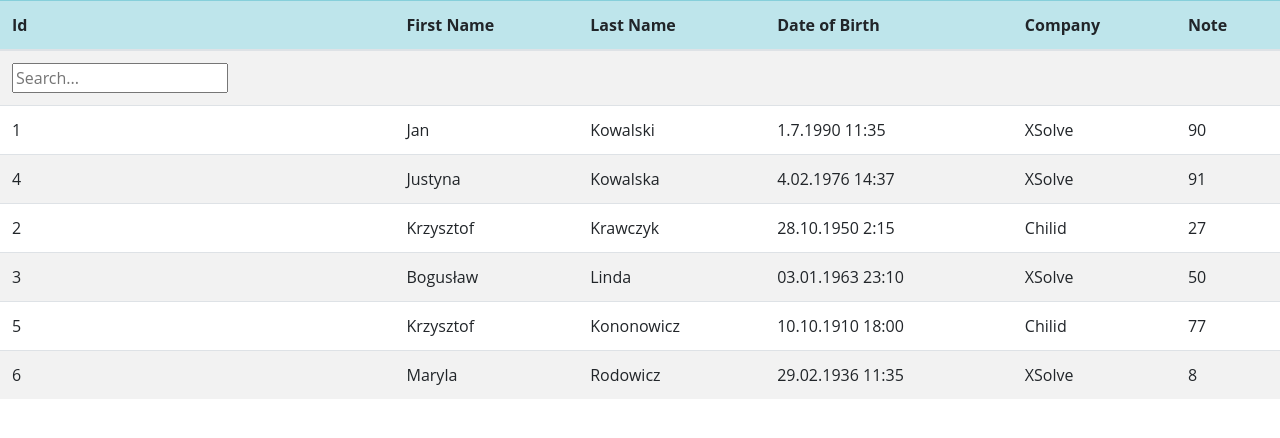
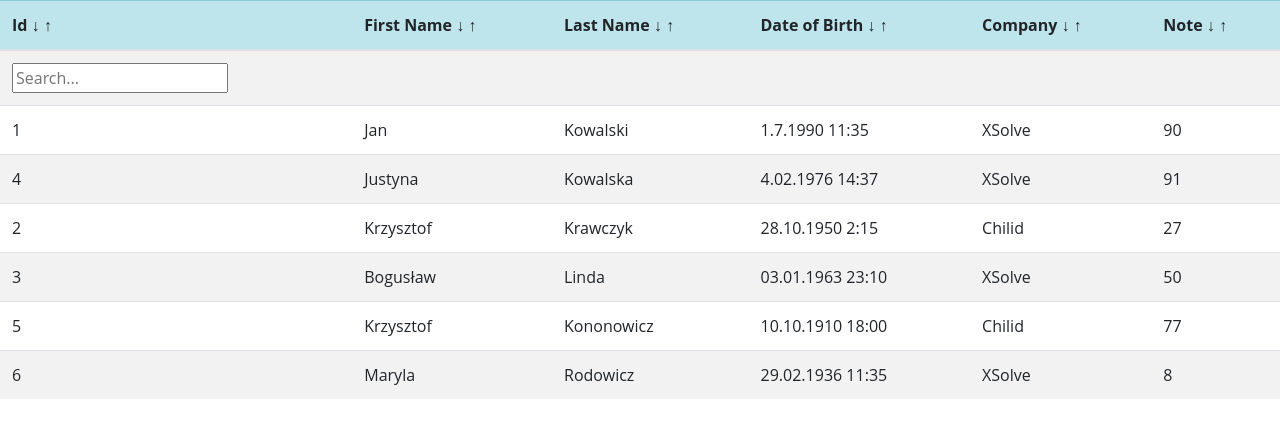
Before and after one commit to b-e-a-t-a/Employees-Table-App, a React app: page / in a window 1280 px wide. Built offline with nearby package versions, Linux system fonts and the light colour scheme.

Commit message:
Add sorting

```diff
--- a/src/index.css
+++ b/src/index.css
@@ -1,7 +1,10 @@
 #root {
-  font-family: 'Open Sans', sans-serif;
+	font-family: 'Open Sans', sans-serif;
 }
 body {
-  margin: 0;
-  padding: 0;
+	margin: 0;
+	padding: 0;
 }
+th {
+	cursor: pointer;
+}
--- a/src/index.js
+++ b/src/index.js
@@ -41,14 +41,39 @@ class EmployeeTable extends React.Component {
 		this.state = {
 			employees: employees,
 			filterText: '',
+			isSortedAsc: false,
 		};
+		this.compareBy.bind(this);
+		this.sortBy.bind(this);
 	}
 
 	handleUserInput(filterText) {
 		this.setState({
 			filterText: filterText,
 		});
+	}
+	compareBy(key) {
+		return function (a, b) {
+			if (a[key] < b[key]) return -1;
+			if (a[key] > b[key]) return 1;
+			return 0;
 		};
+	}
+	uncompareBy(key) {
+		return function (a, b) {
+			if (a[key] > b[key]) return -1;
+			if (a[key] < b[key]) return 1;
+			return 0;
+		};
+	}
+	sortBy(key) {
+		let newEmployees = [...this.state.employees];
+		this.state.isSortedAsc ? newEmployees.sort(this.uncompareBy(key)) : newEmployees.sort(this.compareBy(key));
+		this.setState({
+			employees: newEmployees,
+			isSortedAsc: !this.state.isSortedAsc
+		});
+	}
 
 	render() {
 		const filterText = this.state.filterText;
@@ -64,12 +89,12 @@ class EmployeeTable extends React.Component {
 			<div>
 				<table className="table table-striped">
 					<thead className="table-info">
-	        			<th>Id</th>
-	        			<th>First Name</th>
-	        			<th>Last Name</th>
-	        			<th>Date of Birth</th>
-	        			<th>Company</th>
-	        			<th>Note</th>
+						<th onClick={() => this.sortBy('id')} >Id {' \u2193'}{' \u2191'}</th>
+						<th onClick={() => this.sortBy('firstName')}>First Name {' \u2193'}{' \u2191'}</th>
+						<th onClick={() => this.sortBy('lastName')}>Last Name {' \u2193'}{' \u2191'}</th>
+						<th onClick={() => this.sortBy('dateOfBirth')}>Date of Birth {' \u2193'}{' \u2191'}</th>
+						<th onClick={() => this.sortBy('company')}>Company {' \u2193'}{' \u2191'}</th>
+						<th onClick={() => this.sortBy('note')}>Note {' \u2193'}{' \u2191'}</th>
 					</thead>
 					<tbody>
 						<tr>
```
Lines whose indentation alone changed are shown as unchanged.
